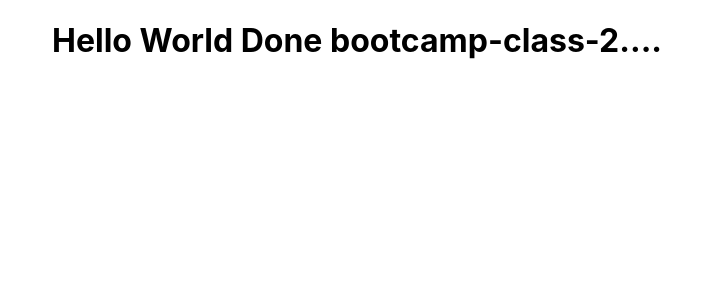
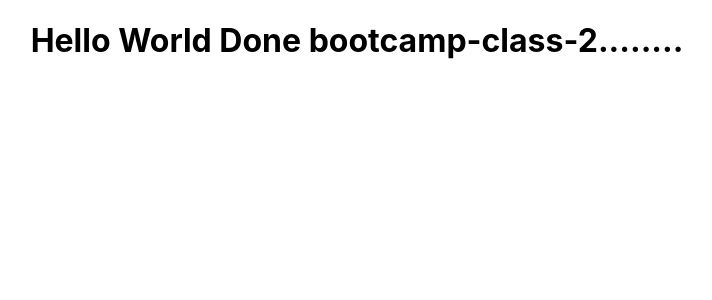
Before and after one commit to salman898/bootcamp-class-2, a React (Create React App) app: page / in a window 1280 px wide. Shown: the top 300 px of the page, without its empty margins (283-995 px from the left). Built offline with nearby package versions, Linux system fonts and the light colour scheme.

Commit message:
Update App.js

```diff
--- a/src/App.js
+++ b/src/App.js
@@ -4,7 +4,7 @@ import './App.css';
 function App() {
   return (
     <div className="App">
-    <h1>Hello World Done bootcamp-class-2....</h1>
+    <h1>Hello World Done bootcamp-class-2........</h1>
     </div>
   );
 }
```
